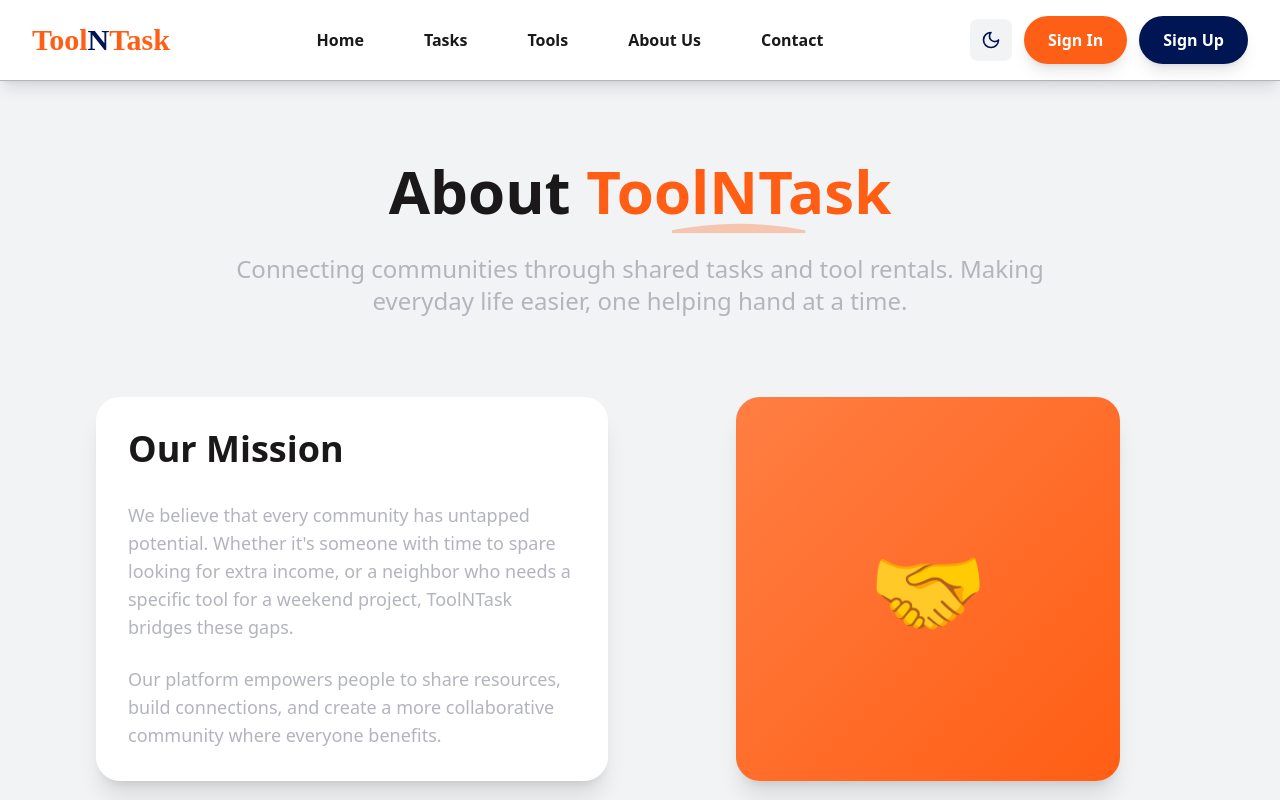
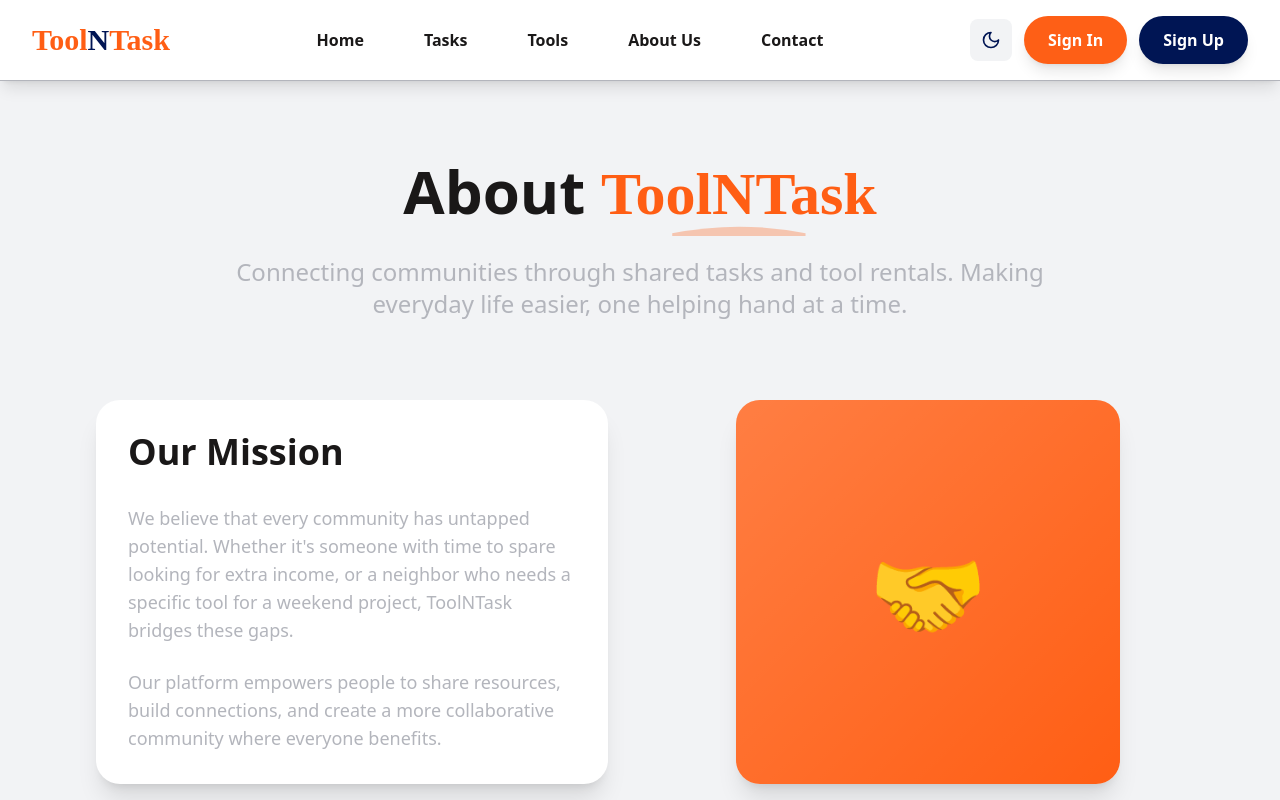
Before and after one commit to SeneshFitzroy/ToolnTask, a Next.js app: page /About in a window 1280 px wide. Shown: the top 800 px of the page. Built offline with nearby package versions, Linux system fonts and the light colour scheme; a web font is replaced by a local one.

Commit message:
feat: Enhanced pages/SignUp.tsx, pages/About.tsx,  - Detailed changes: diff --git a/pages/About.tsx b/pages/About.tsx ind... at 01:58 PM +0530, July 03, 2025

```diff
--- a/pages/About.tsx
+++ b/pages/About.tsx
@@ -24,7 +24,7 @@ export default function About() {
             <h1 className="text-3xl sm:text-4xl lg:text-5xl xl:text-6xl font-bold mb-4 sm:mb-6 lg:mb-8" style={{ color: theme === 'dark' ? '#FFFFFF' : '#1A1818' }}>
               About{' '}
               <span
-                className="relative inline-block"
+                className="relative inline-block logo-font"
                 style={{ color: '#FF5E14' }}
               >
                 ToolNTask
--- a/pages/SignUp.tsx
+++ b/pages/SignUp.tsx
@@ -24,7 +24,7 @@ export default function SignUp() {
         <div className="max-w-sm sm:max-w-md w-full">
           <div className="rounded-2xl sm:rounded-3xl shadow-2xl p-6 sm:p-8" style={{ backgroundColor: theme === 'dark' ? '#1A1818' : '#FFFFFF' }}>
             <div className="text-center mb-6 sm:mb-8">
-              <h1 className="text-xl sm:text-2xl lg:text-3xl font-bold mb-2" style={{ color: theme === 'dark' ? '#FFFFFF' : '#1A1818' }}>Join ToolNTask</h1>
+              <h1 className="text-xl sm:text-2xl lg:text-3xl font-bold mb-2 logo-font" style={{ color: theme === 'dark' ? '#FFFFFF' : '#1A1818' }}>Join ToolNTask</h1>
               <p style={{ color: theme === 'dark' ? '#B3B5BC' : '#6B7280' }}>Create your account to get started</p>
             </div>
 
```
